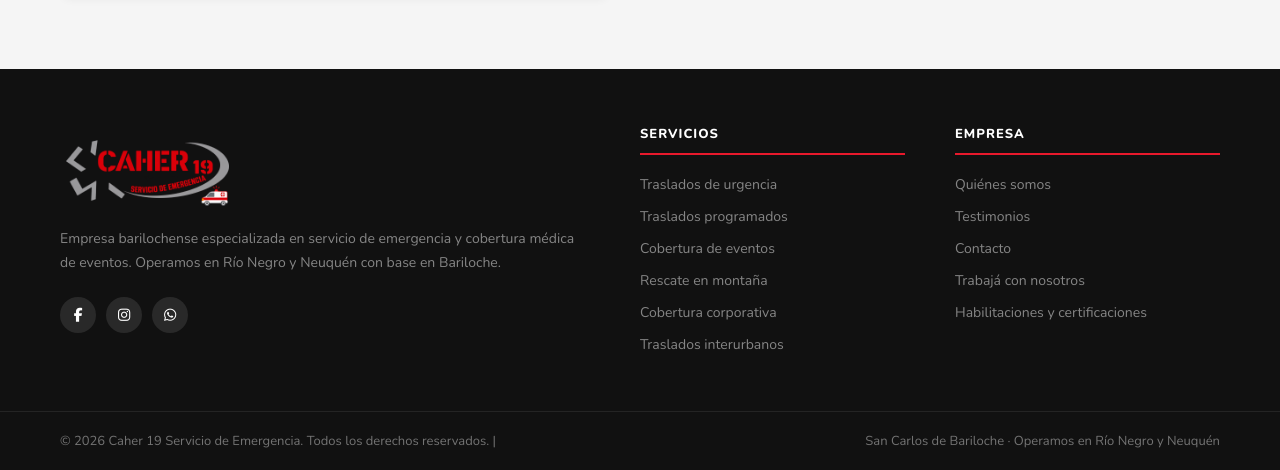
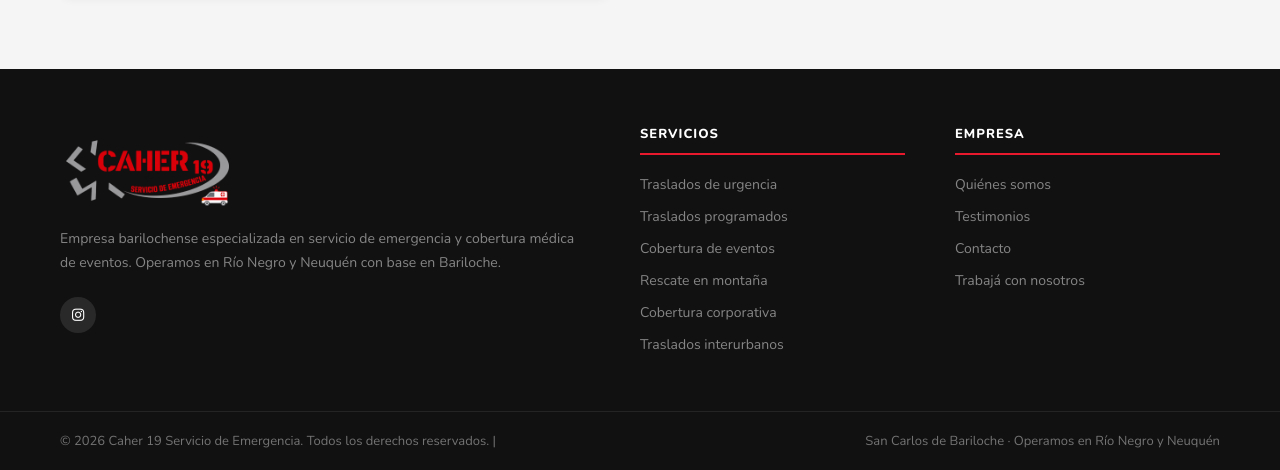
Before and after one commit to caher1915-ambu/web-caher, a plain HTML site: page index.html in a window 1280 px wide. Shown: the part 4452-4922 px from the top of the page. Drawn offline with nearby package versions, Linux system fonts and the light colour scheme.

Commit message:
Update index.html

```diff
--- a/index.html
+++ b/index.html
@@ -968,9 +968,7 @@
             </div>
             <p>Empresa barilochense especializada en servicio de emergencia y cobertura médica de eventos. Operamos en Río Negro y Neuquén con base en Bariloche.</p>
             <div class="social-links">
-              <a href="#" class="social-link" aria-label="Facebook"><i class="fab fa-facebook-f"></i></a>
               <a href="#" class="social-link" aria-label="Instagram"><i class="fab fa-instagram"></i></a>
-              <a href="#" class="social-link" aria-label="WhatsApp"><i class="fab fa-whatsapp"></i></a>
             </div>
           </div>
 
@@ -993,7 +991,6 @@
               <li><a href="#testimonios">Testimonios</a></li>
               <li><a href="#contacto">Contacto</a></li>
               <li><a href="#contacto">Trabajá con nosotros</a></li>
-              <li><a href="#">Habilitaciones y certificaciones</a></li>
             </ul>
           </div>
 
```
